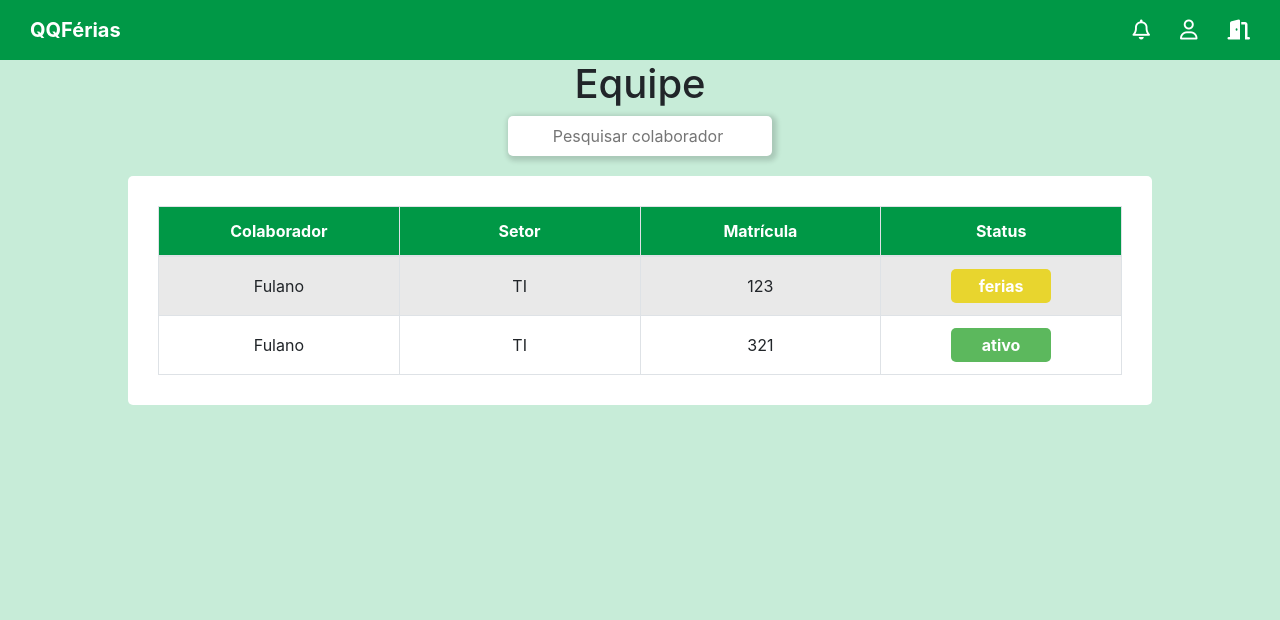
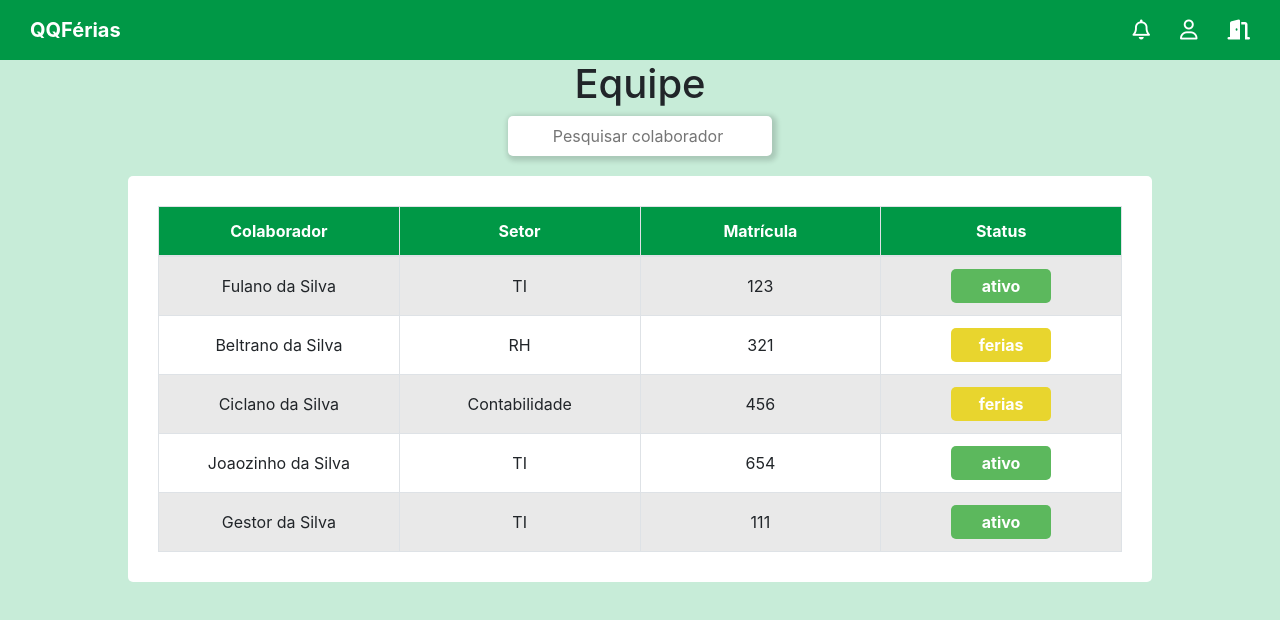
Before and after one commit to VinnenLM/gerenciador-ferias, a React (Create React App) app in the folder frontend/: page /colaboradores in a window 1280 px wide. Shown: the top 620 px of the page. Built offline with nearby package versions, Linux system fonts and the light colour scheme.

Commit message:
Alteração no framework backend e ajustes nas telas

```diff
--- a/frontend/src/components/solicitacao/index.js
+++ b/frontend/src/components/solicitacao/index.js
@@ -2,7 +2,7 @@ import { useSelector } from "react-redux";
 import { useNavigate } from "react-router-dom";
 import "./style.css"
 
-export const Solicitacao = ({ id, dataSolicitacao, colaborador, dataInicio, DataFim, status }) => {
+export const Solicitacao = ({ id, dataSolicitacao, colaborador, dataInicio, dataFim, status, idColaborador }) => {
 
     const navigate = useNavigate();
     const role = useSelector((state) => state.role);
@@ -14,9 +14,9 @@ export const Solicitacao = ({ id, dataSolicitacao, colaborador, dataInicio, Data
     return (
         <tr onClick={redirecionar} key={id}>
             <td>{dataSolicitacao}</td>
-            {(role === "gestor" && id !== "1" ) ? <td>{colaborador}</td> : null}
+            {(role === "gestor" && idColaborador !== 1 ) ? <td>{colaborador}</td> : null}
             <td>{dataInicio}</td>
-            <td>{DataFim}</td>
+            <td>{dataFim}</td>
             <td><span className={`status ${status}`}>{status}</span></td>
         </tr>
     )
--- a/frontend/src/pages/colaboradores/index.js
+++ b/frontend/src/pages/colaboradores/index.js
@@ -3,6 +3,40 @@ import { Pessoa } from "../../components/pessoa"
 import "./style.css"
 
 export const Colaboradores = () => {
+
+    const pessoas = [
+        {
+            nome: "Fulano da Silva",
+            setor: "TI",
+            matricula: "123",
+            status: "ativo"
+        },
+        {
+            nome: "Beltrano da Silva",
+            setor: "RH",
+            matricula: "321",
+            status: "ferias"
+        },
+        {
+            nome: "Ciclano da Silva",
+            setor: "Contabilidade",
+            matricula: "456",
+            status: "ferias"
+        },
+        {
+            nome: "Joaozinho da Silva",
+            setor: "TI",
+            matricula: "654",
+            status: "ativo"
+        },
+        {
+            nome: "Gestor da Silva",
+            setor: "TI",
+            matricula: "111",
+            status: "ativo"
+        },
+    ]
+
     return (
         <>
             <Header />
@@ -20,8 +54,7 @@ export const Colaboradores = () => {
                         </tr>
                     </thead>
                     <tbody>
-                        <Pessoa nome="Fulano" setor="TI" matricula="123" status="ferias" />
-                        <Pessoa nome="Fulano" setor="TI" matricula="321" status="ativo" />
+                        {pessoas.map((pessoa, index) => <Pessoa key={index} nome={pessoa.nome} setor={pessoa.setor} matricula={pessoa.matricula} status={pessoa.status} />)}
                     </tbody>
                 </table>
 
--- a/frontend/src/pages/listaSolicitacoes/index.js
+++ b/frontend/src/pages/listaSolicitacoes/index.js
@@ -3,6 +3,50 @@ import { Solicitacao } from "../../components/solicitacao"
 import "./style.css"
 
 export const ListaSolicitacoes = () => {
+
+    const solicitacoes = [
+        {
+            id: 1,
+            dataSolicitacao: "01/01/2023",
+            dataInicio: "01/01/2023",
+            dataFim: "11/01/2023",
+            comentario: "",
+            status: "pendente",
+            idColaborador: 2,
+            colaborador: "Fulano da Silva"
+        },
+        {
+            id: 2,
+            dataSolicitacao: "02/02/2023",
+            dataInicio: "02/02/2023",
+            dataFim: "22/02/2023",
+            comentario: "",
+            status: "negado",
+            idColaborador: 3,
+            colaborador: "Beltrano da Silva"
+        },
+        {
+            id: 3,
+            dataSolicitacao: "03/03/2023",
+            dataInicio: "03/03/2023",
+            dataFim: "18/03/2023",
+            comentario: "",
+            status: "aprovado",
+            idColaborador: 4,
+            colaborador: "Ciclano da Silva"
+        },
+        {
+            id: 4,
+            dataSolicitacao: "04/04/2023",
+            dataInicio: "04/04/2023",
+            dataFim: "14/04/2023",
+            comentario: "",
+            status: "pendente",
+            idColaborador: 5,
+            colaborador: "Joaozinho da Silva"
+        },
+    ];
+
     return (
         <>
             <Header />
@@ -10,7 +54,7 @@ export const ListaSolicitacoes = () => {
             <input type="search" placeholder="Pesquisar colaborador" id="pesquisar" />
 
             <div className="container-equipe">
-                <table class="table table-bordered">
+                <table className="table table-bordered">
                     <thead>
                         <tr className="tabela">
                             <th>Data Solicitação</th>
@@ -21,9 +65,7 @@ export const ListaSolicitacoes = () => {
                         </tr>
                     </thead>
                     <tbody>
-                        <Solicitacao dataSolicitacao="03/03/2023" colaborador="Fulano da Silva" dataInicio="10/10/2023" DataFim="20/10/2023" status="pendente" />
-                        <Solicitacao dataSolicitacao="03/03/2023" colaborador="Ciclano da Silva" dataInicio="10/10/2023" DataFim="20/10/2023" status="aprovado" />
-                        <Solicitacao dataSolicitacao="03/03/2023" colaborador="Beltrano da Silva" dataInicio="10/10/2023" DataFim="20/10/2023" status="negado" />
+                        {solicitacoes.map((soli, index) => <Solicitacao key={index} dataSolicitacao={soli.dataSolicitacao} dataInicio={soli.dataInicio} dataFim={soli.dataFim} status={soli.status} colaborador={soli.colaborador} />)}
                     </tbody>
                 </table>
 
--- a/frontend/src/pages/minhasSolicitacoes/index.js
+++ b/frontend/src/pages/minhasSolicitacoes/index.js
@@ -3,6 +3,37 @@ import { Solicitacao } from "../../components/solicitacao"
 import "./style.css"
 
 export const MinhasSolicitacoes = () => {
+
+    const minhasSolicitacoes = [
+        {
+            id: 1,
+            dataSolicitacao: "01/01/2023",
+            dataInicio: "01/01/2023",
+            dataFim: "11/01/2023",
+            comentario: "",
+            status: "pendente",
+            idColaborador: 1
+        },
+        {
+            id: 2,
+            dataSolicitacao: "02/02/2023",
+            dataInicio: "02/02/2023",
+            dataFim: "22/02/2023",
+            comentario: "",
+            status: "negado",
+            idColaborador: 1
+        },
+        {
+            id: 3,
+            dataSolicitacao: "03/03/2023",
+            dataInicio: "03/03/2023",
+            dataFim: "18/03/2023",
+            comentario: "",
+            status: "aprovado",
+            idColaborador: 1
+        },
+    ]
+
     return (
         <>
             <Header />
@@ -20,9 +51,7 @@ export const MinhasSolicitacoes = () => {
                         </tr>
                     </thead>
                     <tbody>
-                        <Solicitacao id="1" dataSolicitacao="03/03/2023" dataInicio="10/10/2023" DataFim="20/10/2023" status="pendente" />
-                        <Solicitacao id="1" dataSolicitacao="03/03/2023" dataInicio="10/10/2023" DataFim="20/10/2023" status="aprovado" />
-                        <Solicitacao id="1"dataSolicitacao="03/03/2023" dataInicio="10/10/2023" DataFim="20/10/2023" status="negado" />
+                        {minhasSolicitacoes.map((soli, index) => <Solicitacao key={index} dataSolicitacao={soli.dataSolicitacao} dataInicio={soli.dataInicio} dataFim={soli.dataFim} status={soli.status} colaborador={soli.colaborador} idColaborador={soli.idColaborador} />)}
                     </tbody>
                 </table>
 
```
